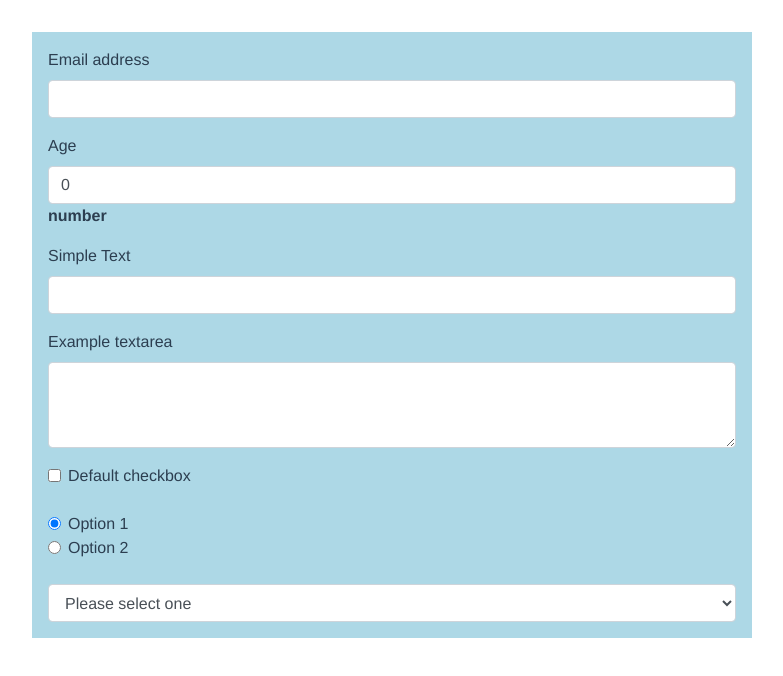
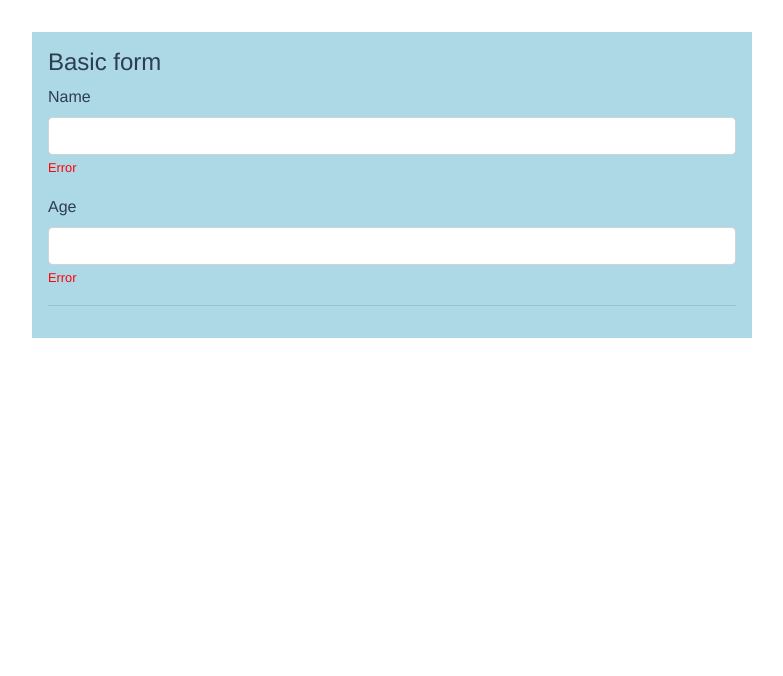
Before and after one commit to Andrew0914/vue-course, a Vue app in the folder form-binding/: page / in a window 1280 px wide. Shown: the top 676 px of the page, without its empty margins (248-1031 px from the left). Built offline with nearby package versions, Linux system fonts and the light colour scheme.

Commit message:
Create component for basic usage vuelidate :+1:

```diff
--- a/form-binding/src/App.vue
+++ b/form-binding/src/App.vue
@@ -1,16 +1,17 @@
 <template>
   <div id="app">
-    <MyForm />
+    <!-- <MyForm /> -->
+    <FormValidations />
   </div>
 </template>
 
 <script>
-import MyForm from './components/MyForm.vue'
-
+//import MyForm from './components/MyForm.vue'
+import FormValidations from './components/FormValidations.vue'
 export default {
   name: 'App',
   components: {
-    MyForm
+    FormValidations
   }
 }
 </script>
--- /dev/null
+++ b/form-binding/src/components/BasicForm.vue
@@ -0,0 +1,29 @@
+<template>
+  <form>
+    <div class="form-group">
+      <label>Name</label>
+      <input type="text" class="form-control" />
+      <small class="error">Error</small>
+    </div>
+
+    <div class="form-group">
+      <label>Age</label>
+      <input type="number" class="form-control" />
+      <small class="error">Error</small>
+    </div>
+  </form>
+</template>
+
+<script>
+export default {
+  data() {
+    return {
+      name: "",
+      age: 0
+    };
+  }
+};
+</script>
+
+<style>
+</style>
--- /dev/null
+++ b/form-binding/src/components/FormValidations.vue
@@ -0,0 +1,24 @@
+<template>
+  <div>
+    <h4>Basic form</h4>
+    <BasicForm />
+    <hr>
+  </div>
+</template>
+
+<script>
+import BasicForm from './BasicForm'
+
+export default {
+    name:'FormValidations',
+    components:{
+        BasicForm
+    }
+};
+</script>
+
+<style >
+.error {
+  color: red;
+}
+</style>
```
